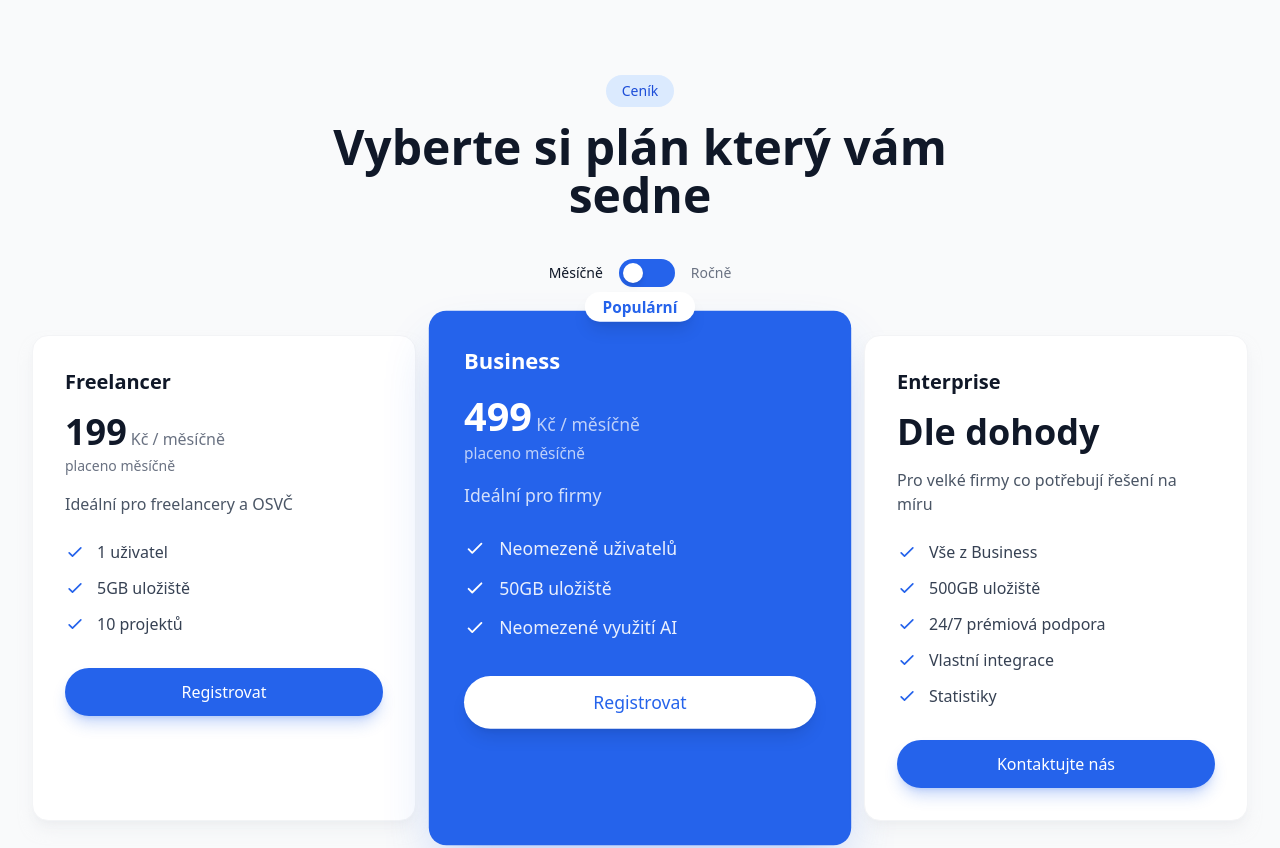
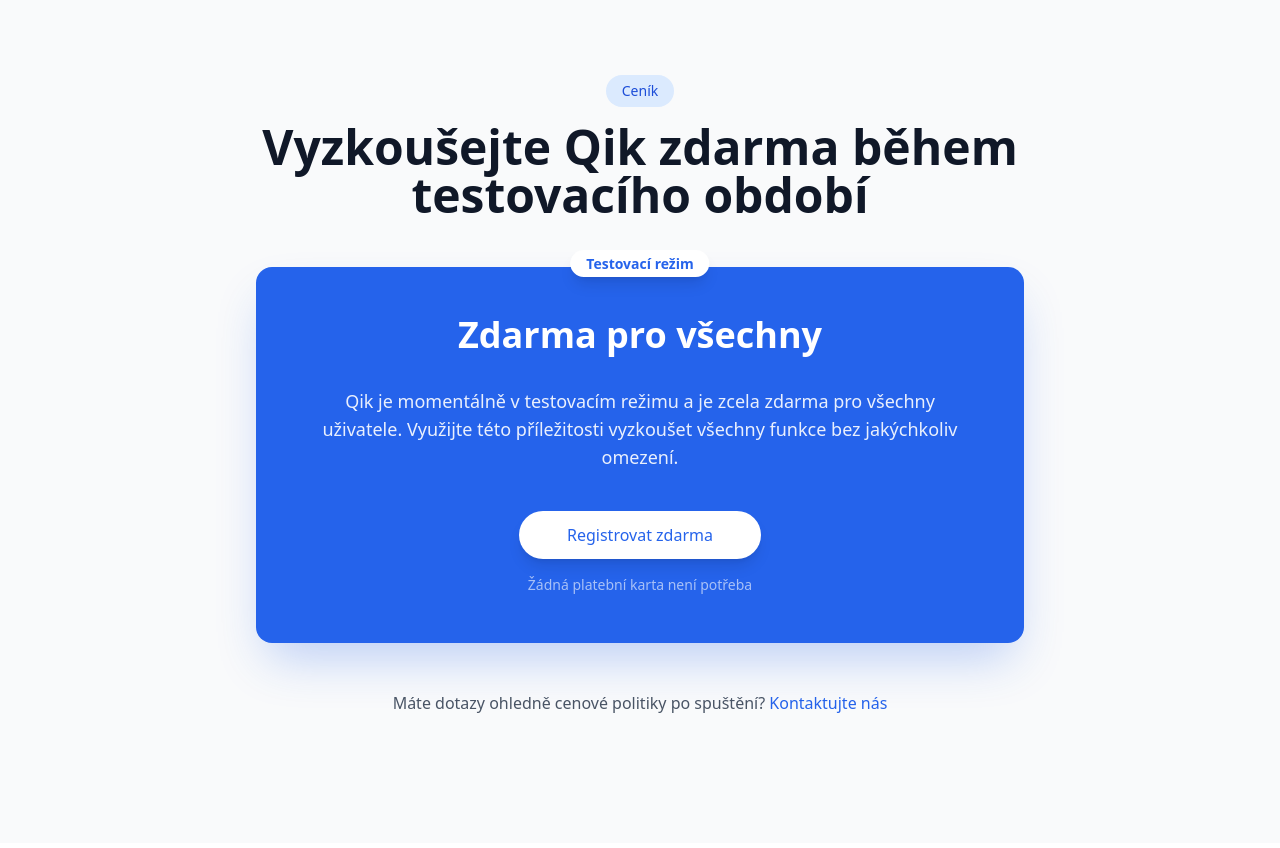
Before and after one commit to ChvilaMartin/qik-homepage-next, a Next.js app: page / in a window 1280 px wide. Shown: the part 6040-6888 px from the top of the page. Built offline with nearby package versions, Linux system fonts and the light colour scheme.

Commit message:
Replace pricing plans with a free testing mode, simplify UI, and adjust content for beta phase.

```diff
--- a/app/components/Pricing.tsx
+++ b/app/components/Pricing.tsx
@@ -1,121 +1,28 @@
 "use client";
 
-import { useState } from "react";
-import { motion, AnimatePresence } from "framer-motion";
+import { motion } from "framer-motion";
 import SectionHeader from "./ui/SectionHeader";
 import Button from "./ui/Button";
 
-const plans = [
-  {
-    name: "Freelancer",
-    monthlyPrice: "199",
-    yearlyPrice: "159",
-    description: "Ideální pro freelancery a OSVČ",
-    features: ["1 uživatel", "5GB uložiště", "10 projektů"],
-    popular: false,
-    buttonText: "Registrovat",
-  },
-  {
-    name: "Business",
-    monthlyPrice: "499",
-    yearlyPrice: "399",
-    description: "Ideální pro firmy",
-    features: ["Neomezeně uživatelů", "50GB uložiště", "Neomezené využití AI"],
-    popular: true,
-    buttonText: "Registrovat",
-  },
-  {
-    name: "Enterprise",
-    monthlyPrice: "Dle dohody",
-    yearlyPrice: "Dle dohody",
-    description: "Pro velké firmy co potřebují řešení na míru",
-    features: [
-      "Vše z Business",
-      "500GB uložiště",
-      "24/7 prémiová podpora",
-      "Vlastní integrace",
-      "Statistiky",
-    ],
-    popular: false,
-    buttonText: "Kontaktujte nás",
-    isCustom: true,
-  },
-];
-
 export default function Pricing() {
-  const [isYearly, setIsYearly] = useState(false);
-
   return (
     <section id="pricing" className="py-24 md:py-32 bg-gray-50">
       <div className="max-w-7xl mx-auto px-4 sm:px-6 lg:px-8">
         <SectionHeader
           title="Ceník"
-          subtitle="Vyberte si plán který vám sedne"
+          subtitle="Vyzkoušejte Qik zdarma během testovacího období"
         />
 
-        {/* Toggle */}
+        {/* Free Testing Card */}
+        <div className="mt-12 max-w-3xl mx-auto">
           <motion.div
-          initial={{ opacity: 0, y: 20 }}
-          whileInView={{ opacity: 1, y: 0 }}
-          viewport={{ once: true }}
-          transition={{ delay: 0.2 }}
-          className="mt-10 flex items-center justify-center gap-4"
-        >
-          <span
-            className={`text-sm font-medium transition-colors ${
-              !isYearly ? "text-gray-900" : "text-gray-500"
-            }`}
-          >
-            Měsíčně
-          </span>
-          <button
-            onClick={() => setIsYearly(!isYearly)}
-            className="relative w-14 h-7 rounded-full bg-primary-600 p-1 cursor-pointer transition-colors"
-          >
-            <motion.div
-              layout
-              transition={{ type: "spring", stiffness: 500, damping: 30 }}
-              className={`w-5 h-5 rounded-full bg-white shadow-md ${
-                isYearly ? "ml-auto" : ""
-              }`}
-            />
-          </button>
-          <span
-            className={`text-sm font-medium transition-colors ${
-              isYearly ? "text-gray-900" : "text-gray-500"
-            }`}
-          >
-            Ročně
-          </span>
-          {isYearly && (
-            <motion.span
-              initial={{ opacity: 0, scale: 0.8 }}
-              animate={{ opacity: 1, scale: 1 }}
-              className="ml-2 px-2 py-0.5 bg-green-100 text-green-700 text-xs font-medium rounded-full"
-            >
-              Ušetříte 20%
-            </motion.span>
-          )}
-        </motion.div>
-
-        {/* Pricing cards */}
-        <div className="mt-12 grid lg:grid-cols-3 gap-8">
-          {plans.map((plan, index) => (
-            <motion.div
-              key={plan.name}
             initial={{ opacity: 0, y: 30 }}
             whileInView={{ opacity: 1, y: 0 }}
             viewport={{ once: true, margin: "-50px" }}
-              transition={{ duration: 0.5, delay: index * 0.1 }}
-              whileHover={{ y: -5, transition: { duration: 0.2 } }}
-              className={`relative rounded-2xl p-8 ${
-                plan.popular
-                  ? "bg-primary-600 text-white shadow-2xl shadow-primary-600/30 scale-105 lg:scale-110"
-                  : "bg-white shadow-lg shadow-gray-200/50 border border-gray-100"
-              }`}
+            transition={{ duration: 0.5 }}
+            className="relative rounded-2xl p-10 md:p-12 bg-primary-600 text-white shadow-2xl shadow-primary-600/30"
           >
-              {/* Popular badge */}
-              {plan.popular && (
+            {/* Beta Badge */}
             <motion.div
               initial={{ opacity: 0, y: -10 }}
               whileInView={{ opacity: 1, y: 0 }}
@@ -124,121 +31,64 @@
               className="absolute -top-4 left-1/2 -translate-x-1/2"
             >
               <span className="px-4 py-1 bg-white text-primary-600 text-sm font-semibold rounded-full shadow-lg">
-                    Populární
+                Testovací režim
               </span>
             </motion.div>
-              )}
 
-              {/* Plan name */}
-              <h3
-                className={`text-xl font-bold ${
-                  plan.popular ? "text-white" : "text-gray-900"
-                }`}
-              >
-                {plan.name}
+            {/* Heading */}
+            <div className="text-center">
+              <h3 className="text-3xl md:text-4xl font-bold text-white">
+                Zdarma pro všechny
               </h3>
 
               {/* Price */}
-              <div className="mt-4 flex items-baseline gap-1">
-                <AnimatePresence mode="wait">
-                  <motion.span
-                    key={isYearly ? "yearly" : "monthly"}
-                    initial={{ opacity: 0, y: -10 }}
-                    animate={{ opacity: 1, y: 0 }}
-                    exit={{ opacity: 0, y: 10 }}
-                    transition={{ duration: 0.2 }}
-                    className={`text-4xl font-bold ${
-                      plan.popular ? "text-white" : "text-gray-900"
-                    }`}
-                  >
-                    {plan.isCustom
-                      ? plan.monthlyPrice
-                      : isYearly
-                      ? plan.yearlyPrice
-                      : plan.monthlyPrice}
-                  </motion.span>
-                </AnimatePresence>
-                {!plan.isCustom && (
-                  <span
-                    className={
-                      plan.popular ? "text-white/70" : "text-gray-500"
-                    }
-                  >
-                    Kč / měsíčně
-                  </span>
-                )}
             </div>
 
-              {/* Billing period */}
-              <p
-                className={`mt-1 text-sm ${
-                  plan.popular ? "text-white/70" : "text-gray-500"
-                }`}
-              >
-                {plan.isCustom
-                  ? " "
-                  : isYearly
-                  ? "placeno ročně"
-                  : "placeno měsíčně"}
+            {/* Description */}
+            <div className="mt-8 text-center">
+              <p className="text-white/90 text-lg">
+                Qik je momentálně v testovacím režimu a je zcela zdarma pro všechny uživatele.
+                Využijte této příležitosti vyzkoušet všechny funkce bez jakýchkoliv omezení.
               </p>
+            </div>
 
-              {/* Description */}
-              <p
-                className={`mt-4 ${
-                  plan.popular ? "text-white/80" : "text-gray-600"
-                }`}
-              >
-                {plan.description}
-              </p>
+            {/* Early Adopter Benefit */}
+
 
             {/* Features */}
-              <ul className="mt-6 space-y-3">
-                {plan.features.map((feature, featureIndex) => (
-                  <motion.li
-                    key={featureIndex}
-                    initial={{ opacity: 0, x: -10 }}
-                    whileInView={{ opacity: 1, x: 0 }}
-                    viewport={{ once: true }}
-                    transition={{ delay: index * 0.1 + featureIndex * 0.05 }}
-                    className="flex items-center gap-3"
-                  >
-                    <svg
-                      className={`w-5 h-5 flex-shrink-0 ${
-                        plan.popular ? "text-white" : "text-primary-600"
-                      }`}
-                      fill="none"
-                      stroke="currentColor"
-                      viewBox="0 0 24 24"
-                    >
-                      <path
-                        strokeLinecap="round"
-                        strokeLinejoin="round"
-                        strokeWidth={2}
-                        d="M5 13l4 4L19 7"
-                      />
-                    </svg>
-                    <span
-                      className={plan.popular ? "text-white/90" : "text-gray-700"}
-                    >
-                      {feature}
-                    </span>
-                  </motion.li>
-                ))}
-              </ul>
+
 
             {/* CTA Button */}
-              <div className="mt-8">
+            <div className="mt-10 text-center">
               <Button
-                  href={plan.isCustom ? "#" : "/signup"}
-                  variant={plan.popular ? "secondary" : "primary"}
-                  className="w-full"
+                href="/signup"
+                variant="secondary"
+                className="w-full md:w-auto md:px-12"
               >
-                  {plan.buttonText}
+                Registrovat zdarma
               </Button>
+              <p className="mt-4 text-white/60 text-sm">
+                Žádná platební karta není potřeba
+              </p>
             </div>
           </motion.div>
-          ))}
         </div>
+
+        {/* Additional Info */}
+        <motion.div
+          initial={{ opacity: 0, y: 20 }}
+          whileInView={{ opacity: 1, y: 0 }}
+          viewport={{ once: true }}
+          transition={{ delay: 0.6 }}
+          className="mt-12 text-center"
+        >
+          <p className="text-gray-600">
+            Máte dotazy ohledně cenové politiky po spuštění?{" "}
+            <a href="/kontakt" className="text-primary-600 hover:text-primary-700 font-medium">
+              Kontaktujte nás
+            </a>
+          </p>
+        </motion.div>
       </div>
     </section>
   );
```
Lines whose indentation alone changed are shown as unchanged.
